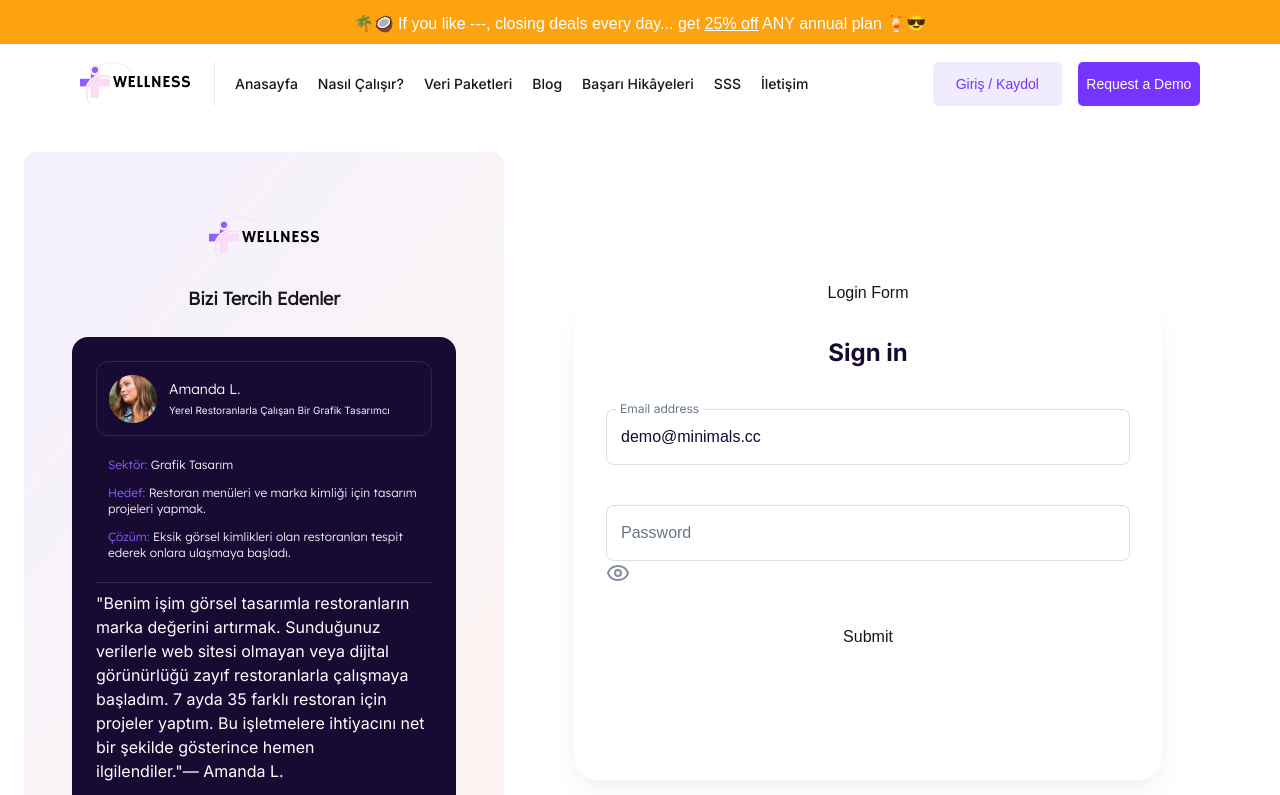
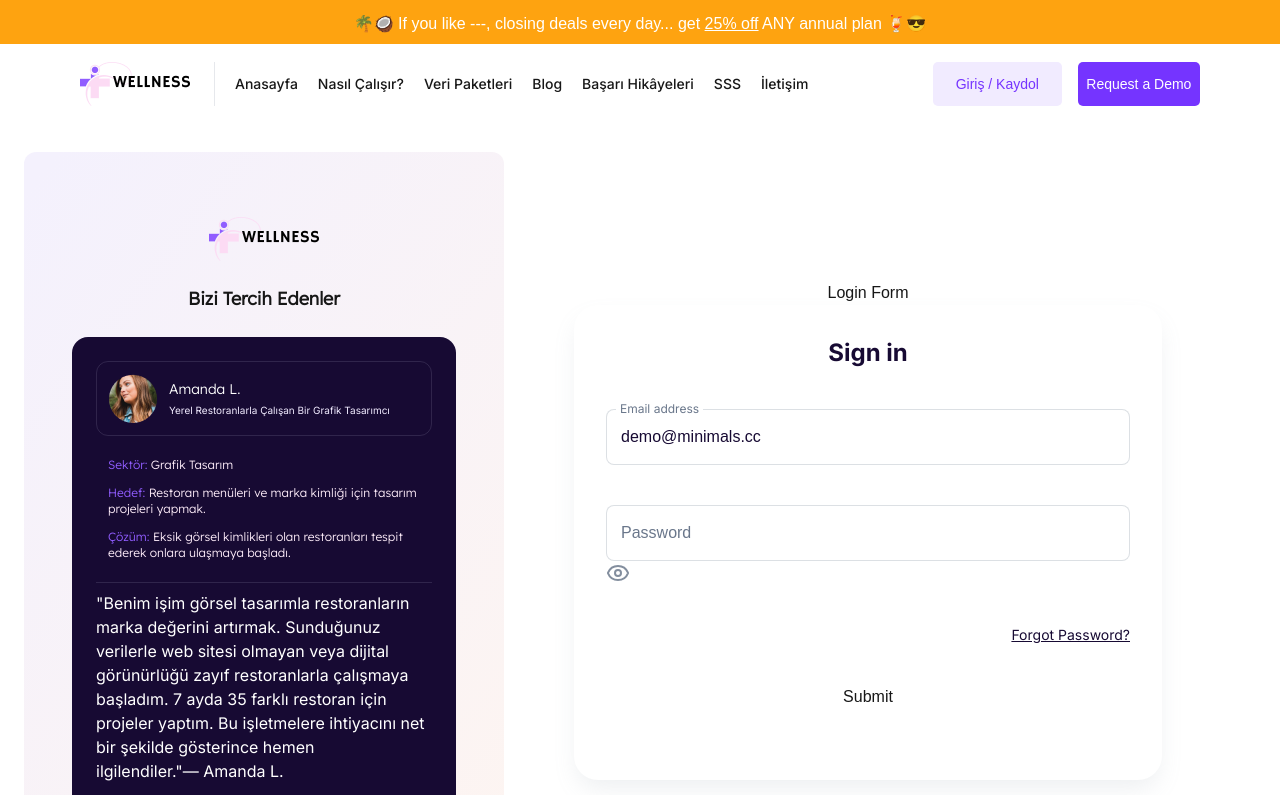
Before and after one commit to Medyanes-360/big-data-sale, a Next.js app: page /sign-in in a window 1280 px wide. Shown: the top 795 px of the page. Built offline with nearby package versions, Linux system fonts and the light colour scheme.

Commit message:
forgot-password add

```diff
--- a/components/signInPage/loginForm/index.jsx
+++ b/components/signInPage/loginForm/index.jsx
@@ -51,7 +51,12 @@ function LoginForm() {
                 color="#838E9E"
               />
             </div>
-
+            <a
+              href="#"
+              className="w-full font-Inter font-normal text-sm text-right text-tertiary-900 underline  underline-offset-1"
+            >
+              Forgot Password?
+            </a>
             <button type="submit">Submit</button>
           </Form>
         )}
```
